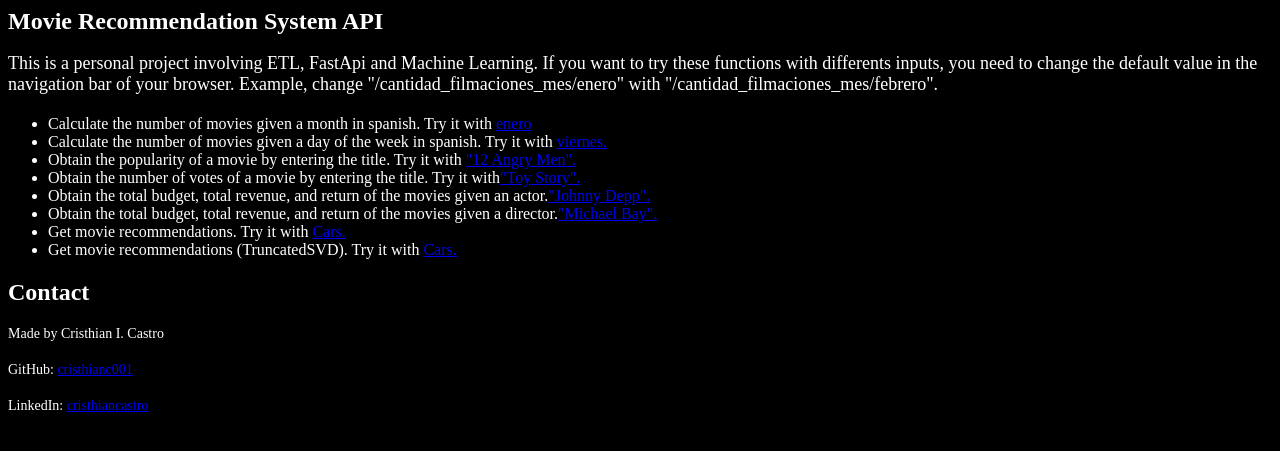
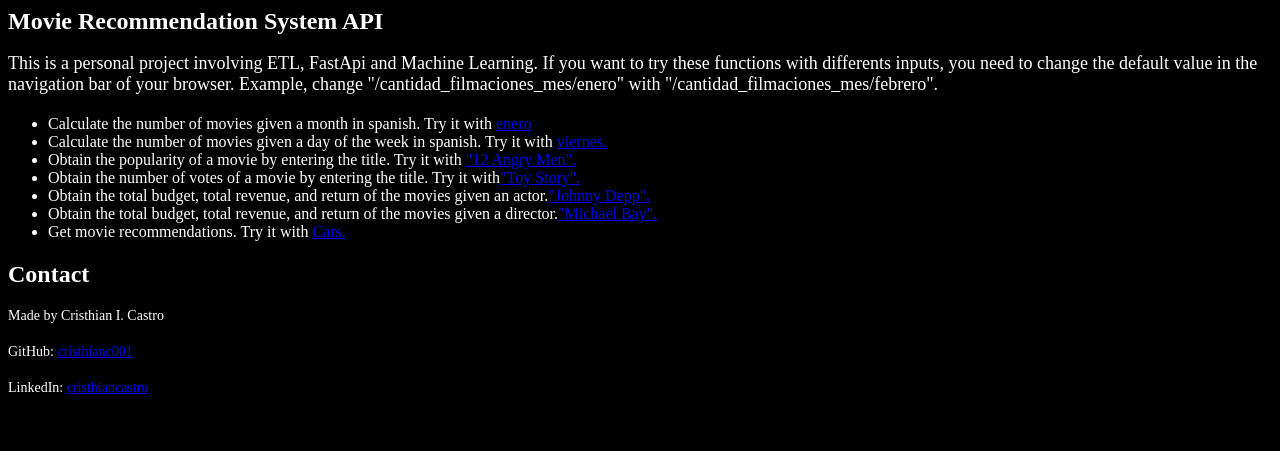
Before and after one commit to cristhianc001/Movie-Recommendation-System, a FastAPI app: page / in a window 1280 px wide. Shown: the top 451 px of the page. Run offline with FastAPI, Linux system fonts and the light colour scheme; parts of the project's set-up code (start-up, migrations or seed data) failed here and were passed over.

Commit message:
truncatedsvd discarded

```diff
--- a/main.py
+++ b/main.py
@@ -7,7 +7,7 @@ from sklearn.metrics.pairwise import cosine_similarity
 from sklearn.feature_extraction.text import TfidfVectorizer
 from unidecode import unidecode
 import re
-from data import df_train, df_train2, df_crew, actor_financial, director_financial, df_movies
+from data import df_train, df_crew, actor_financial, director_financial, df_movies
 
 app = FastAPI()
 templates = Jinja2Templates(directory="./templates") # import use custom html templates
@@ -152,36 +152,3 @@ def get_recommendations(titulo):
         recommendations[i] = df_train.loc[i, 'title']
 
     return recommendations
-
-
-### USING TruncatedSVD
-@app.get('/recomendacion2/{titulo}')
-def get_recommendations2(titulo):
-    # Crear bag of words
-    vectorizer = TfidfVectorizer(ngram_range=(1, 2), stop_words="english")
-    tfidf = vectorizer.fit_transform(df_train2['corpus'])
-
-    user_movie = titulo
-    # Encontrar el índice de la película del usuario
-    movie_index = df_train2[df_train2['title'] == user_movie].index[0]
-
-    # Aplicar LSA o LSI
-    lsa = TruncatedSVD(n_components=100, algorithm='arpack')
-    lsa.fit(tfidf)
-
-    # Transformar la matriz TF-IDF a una representación de menor dimensión
-    tfidf_lsa = lsa.transform(tfidf)
-
-    # Calcular las similitudes coseno entre la película del usuario y todas las demás películas en la representación LSA
-    similarity_scores = cosine_similarity(tfidf_lsa[movie_index].reshape(1, -1), tfidf_lsa)
-
-    # Obtener las 10 películas más similares
-    similar_movies = list(enumerate(similarity_scores[0]))
-    sorted_similar_movies = sorted(similar_movies, key=lambda x: x[1], reverse=True)[1:20]
-
-    # Crear el diccionario de películas recomendadas
-    recommendations = {}
-    for i, score in sorted_similar_movies:
-        recommendations[i] = df_train.loc[i, 'title']
-
-    return recommendations
--- a/templates/root.html
+++ b/templates/root.html
@@ -42,7 +42,6 @@
             <li>Obtain the total budget, total revenue, and return of the movies given an actor.<a href="/get_actor/johnnydepp">"Johnny Depp".</a></li>
             <li>Obtain the total budget, total revenue, and return of the movies given a director.<a href="/get_director/michaelbay">"Michael Bay".</a></li>
             <li>Get movie recommendations. Try it with <a href="/recomendacion/Cars"> Cars.</a></li>
-            <li>Get movie recommendations (TruncatedSVD). Try it with <a href="/recomendacion2/Cars"> Cars.</a></li>
         </ul>
     </div>
     <h2>Contact</h2>
```
Also changed, not shown: data.py (+0 -15 lines).
